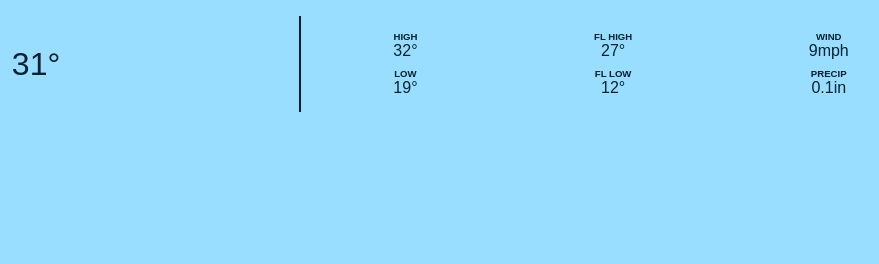
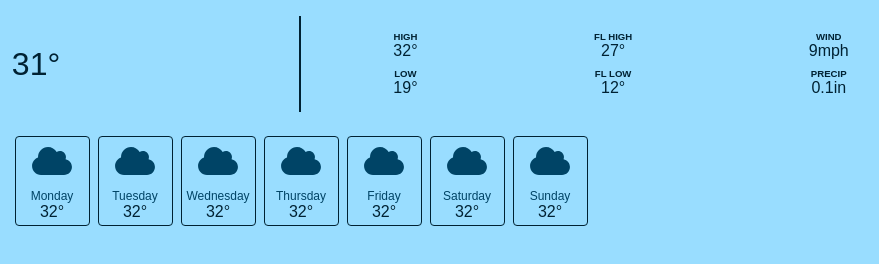
Before and after one commit to zokas92/weather_app_in_JavaScript, a website built with Vite: page index.html in a window 1280 px wide. Shown: the full height of the page, 339-1218 px from the left. Built offline with nearby package versions, Linux system fonts and the light colour scheme.

Commit message:
Created day section HTML and CSS

```diff
--- a/index.html
+++ b/index.html
@@ -40,6 +40,43 @@
     </div>
   </div>
     </header>
+    <section class="day-section" data-day-section>
+      <div class="day-card">
+        <img src="icons/cloud.svg" class="weather-icon">
+        <div class="day-card-day">Monday</div>
+        <div>32&deg;</div>
+      </div>
+      <div class="day-card">
+        <img src="icons/cloud.svg" class="weather-icon">
+        <div class="day-card-day">Tuesday</div>
+        <div>32&deg;</div>
+      </div>
+      <div class="day-card">
+        <img src="icons/cloud.svg" class="weather-icon">
+        <div class="day-card-day">Wednesday</div>
+        <div>32&deg;</div>
+      </div>
+      <div class="day-card">
+        <img src="icons/cloud.svg" class="weather-icon">
+        <div class="day-card-day">Thursday</div>
+        <div>32&deg;</div>
+      </div>
+      <div class="day-card">
+        <img src="icons/cloud.svg" class="weather-icon">
+        <div class="day-card-day">Friday</div>
+        <div>32&deg;</div>
+      </div>
+      <div class="day-card">
+        <img src="icons/cloud.svg" class="weather-icon">
+        <div class="day-card-day">Saturday</div>
+        <div>32&deg;</div>
+      </div>
+      <div class="day-card">
+        <img src="icons/cloud.svg" class="weather-icon">
+        <div class="day-card-day">Sunday</div>
+        <div>32&deg;</div>
+      </div>
+    </section>
     <script type="module" src="/main.js"></script>
   </body>
 </html>
--- a/style.css
+++ b/style.css
@@ -7,6 +7,8 @@ body {
   color: hsl(200, 100%, 10%);
   font-family: sans-serif;
 }
+
+/*-- HEADER CSS --*/
 
 .header {
   display: flex;
@@ -61,7 +63,33 @@ body {
   color: hsl(200, 100%, 10%);
 }
 
+
 .value-sub-info {
   font-size: 0.75rem;
   font-weight: lighter;
 }
+
+/*-- END HEADER CSS --*/
+
+.day-section {
+  display: grid;
+  grid-template-columns: repeat(auto-fit, 75px);
+  gap: 0.5rem;
+  padding: 1rem;
+  justify-content: center;
+}
+
+.day-card {
+  display: flex;
+  flex-direction: column;
+  align-items: center;
+  border: 1px solid hsl(200, 100%, 10%);
+  border-radius: 0.25rem;
+  padding: 0.25rem;
+}
+
+.day-card-day {
+  font-size: 0.75rem;
+  color: hsl(200, 100%, 20%);
+  margin-top: 0.5rem;
+}
```
